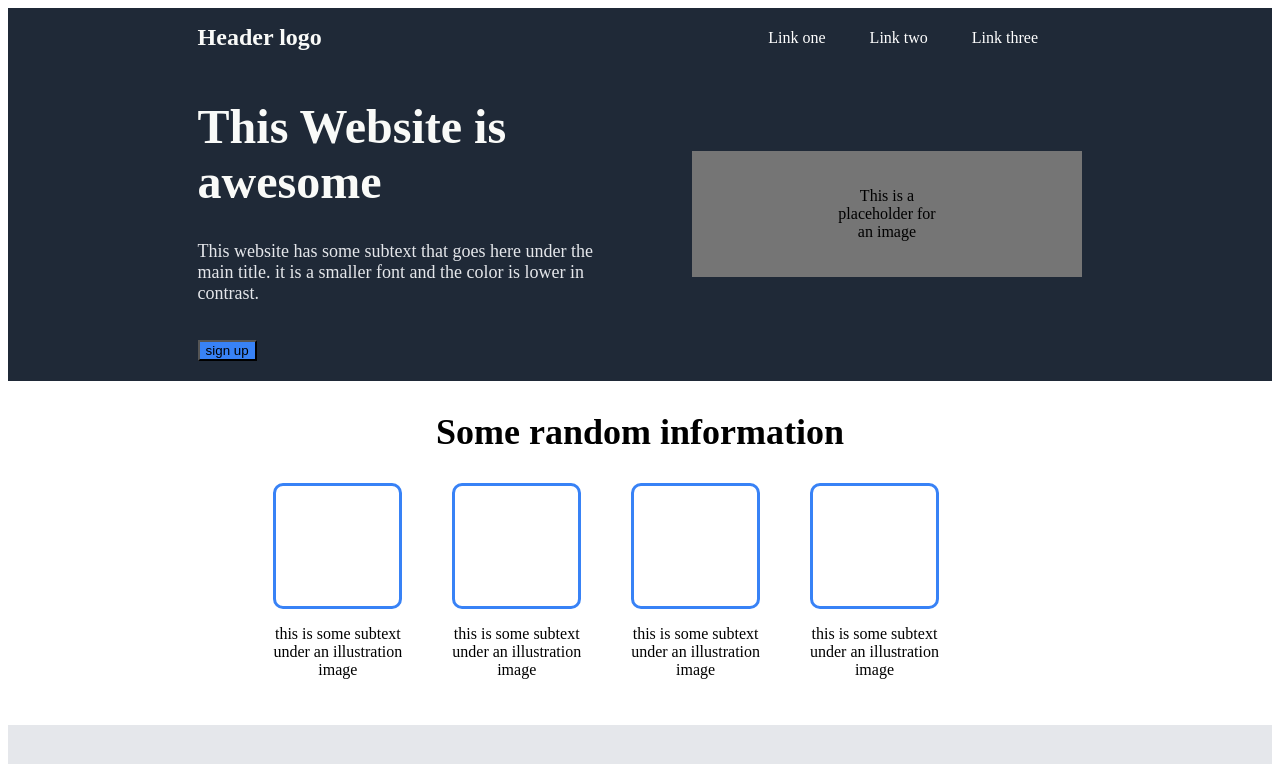
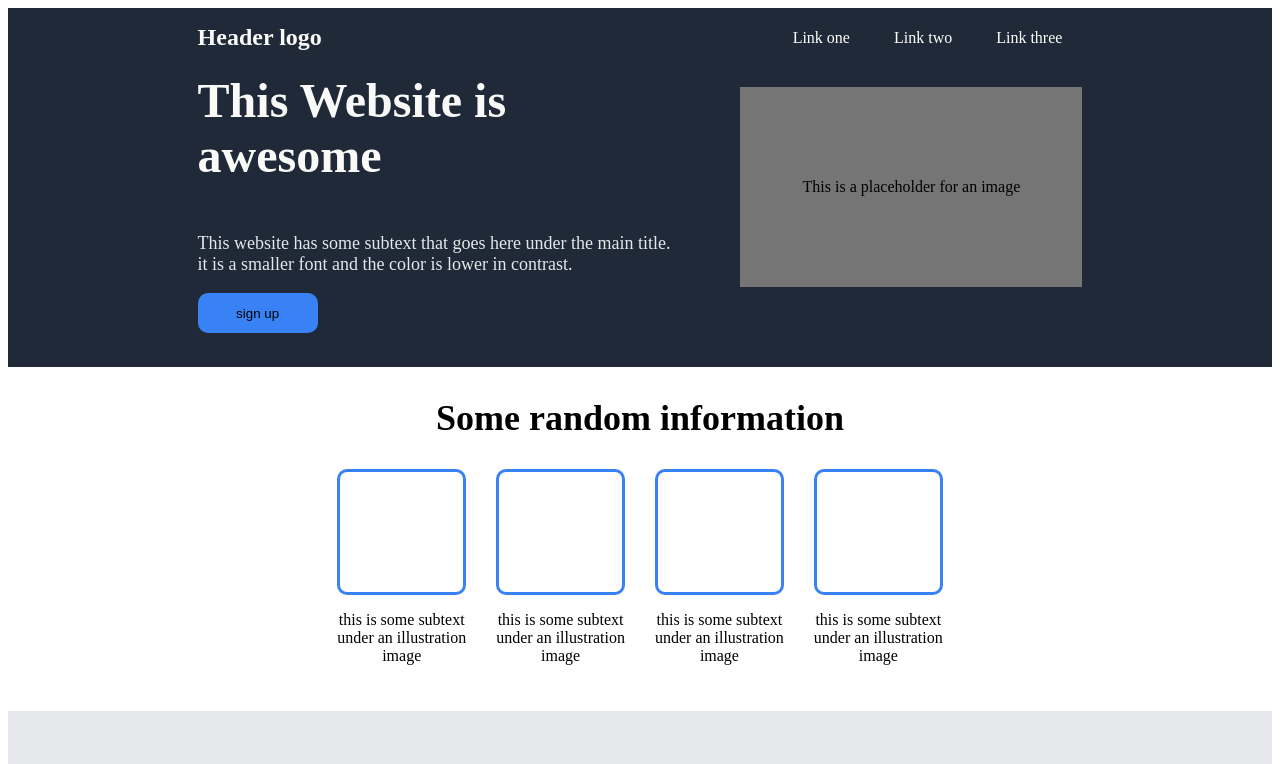
Before and after one commit to AMOB-Kahuna/landing-page, a plain HTML site: page index.html in a window 1280 px wide. Shown: the top 764 px of the page. Drawn offline with Linux system fonts and the light colour scheme.

Commit message:
refactor using flex

```diff
--- a/index.html
+++ b/index.html
@@ -23,7 +23,6 @@
                 <p id="secondaryText">This website has some subtext that goes here under the main title.
                     it is a smaller font and the color is lower in contrast.
                 </p>
-                <br>
                 <button>sign up</button>
             </div>
             <div id="space"></div>
@@ -74,7 +73,7 @@
                 <p>Sign up for our product by clicking that button right over there!</p>
             </div>
             <div id="call2">
-                <button>Sign up</button>
+                <button id="sign">Sign up</button>
             </div>
         </div>
     </div>
--- a/style.css
+++ b/style.css
@@ -5,18 +5,20 @@
     background: #1f2937;
 }
 #hero{
-    padding-bottom: 20px;
+    padding-bottom: 80px;
 }
 #her{
-    height: auto;
     width: 70%;
-    margin-left: 15%;
+    margin: 0 15%;
+    display: flex;
+    flex-direction: column;
+    justify-content: center;
+    gap: 20px;
 }
 #hero1{
     display: flex;
+    justify-content: space-between;
     align-items: center;
-    flex-wrap: wrap;
-    gap: 48.2%;
 }
 .link a{
     color: white;
@@ -24,20 +26,28 @@
     margin: 0px 20px;
 }
 #hero2{
+    height: 200px;
     display: flex;
+    justify-content: space-between;
     align-items: center;
-
 }
-#main, #secondaryText{
+#secondaryText{
     text-align: left;
 }
 #main{
-    flex-grow: 2;
+    display: flex;
+    flex-direction: column;
+}
+#space{
+    width: 100px;
 }
 #holder{
-    flex-grow: 2;
-    padding: 20px 140px;
+    height: 200px;
+    width: 600px;
     background: #757575;
+    display: flex;
+    align-items: center;
+    justify-content: center;
 }
 #mainText{
     text-align: left;
@@ -49,15 +59,16 @@
     font-size: 18px;
     color: #e5e7eb;
 }
-#space{
-    padding: 0px 30px;
-    flex-grow: 1;
-}
+
 #logo{
     font-size: 24px;
     color: #f9faf8;
 }
 button{
+    width: 120px;
+    height: 40px;
+    border-radius: 10px;
+    border: none;
     background-color: #3882f6;
 }
 #infoHead{
@@ -66,17 +77,11 @@ button{
 }
 #illust{
     display: flex;
+    justify-content: center;
     align-items: center;
-    height: auto;
-    width: 80%;
-    margin: 0 21%;
-    flex-wrap: wrap;
-    gap: 50px;
+    gap: 30px;
 }
-/*#illustrate{
-    flex-wrap: wrap;
-    gap: 20px;
-}*/
+
 .illustration{
     padding: 60px;
     border: 3px solid #3882f6;
@@ -115,6 +120,9 @@ button{
     border-radius: 50px;
     gap: 20%;
 }
+#sign{
+    border: solid 1px white;
+}
 #call1{
     margin-left: 5%;
 }
```
